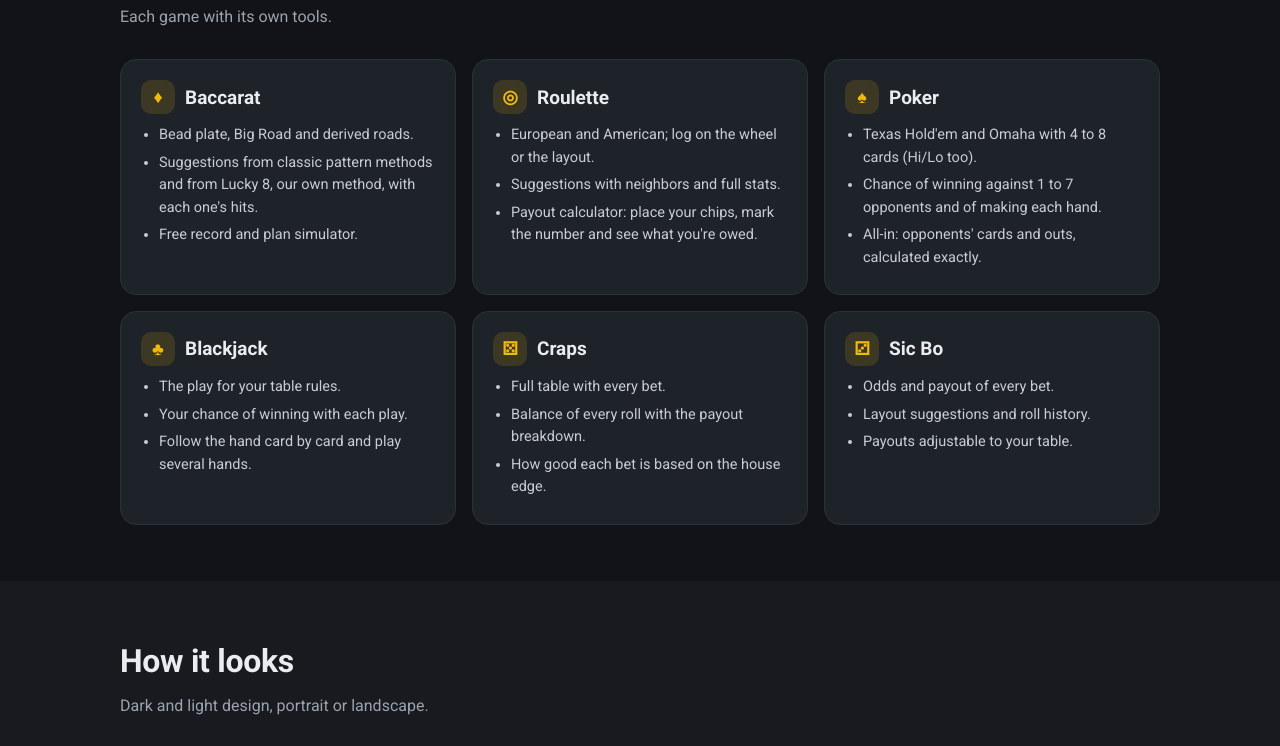
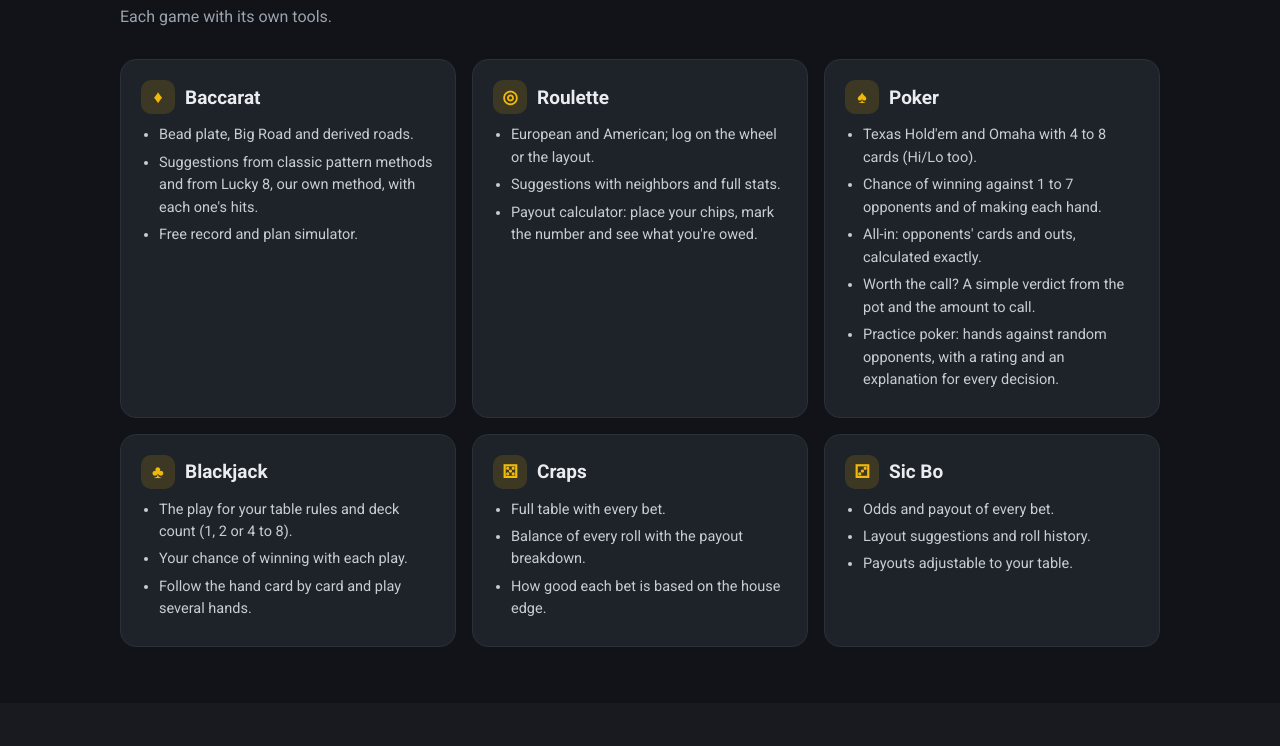
Before and after one commit to reeds08/lucky8, a plain HTML site: page index.html in a window 1280 px wide. Shown: the part 682-1428 px from the top of the page. Drawn offline with Linux system fonts and the light colour scheme.

Commit message:
Add files via upload

```diff
--- a/index.html
+++ b/index.html
@@ -168,8 +168,8 @@ es: {
  foot:'Herramienta educativa · Sin dinero real · Solo +18', priv:'Política de privacidad', terms:'Términos de uso',
  games:[['♦','Baccarat',['Marcador, Big Road y caminos derivados.','Sugerencias con los métodos clásicos de patrones y con Lucky 8, nuestro método propio, con los aciertos de cada uno.','Registro libre y simulador de plan.']],
   ['◎','Ruleta',['Europea y americana; anota en la rueda o en el paño.','Sugerencias con vecinos y estadísticas completas.','Calculadora de pagos: pon tus fichas, marca el número y mira cuánto te deben pagar.']],
-  ['♠','Póker',['Texas Hold\'em y Omaha de 4 a 8 cartas (también Hi/Lo).','Probabilidad de ganar contra 1 a 7 rivales y de ligar cada mano.','All-in: cartas de los rivales y outs con cálculo exacto.']],
-  ['♣','Blackjack',['La jugada según las reglas de tu mesa.','Tu probabilidad de ganar con cada jugada.','Sigue la mano carta por carta y varias manos a la vez.']],
+  ['♠','Póker',['Texas Hold\'em y Omaha de 4 a 8 cartas (también Hi/Lo).','Probabilidad de ganar contra 1 a 7 rivales y de ligar cada mano.','All-in: cartas de los rivales y outs con cálculo exacto.','¿Vale la pena pagar? Un veredicto simple con el bote y lo que te toca pagar.','Practica tu póker: manos contra rivales al azar, con nota y explicación en cada decisión.']],
+  ['♣','Blackjack',['La jugada según las reglas de tu mesa y el número de mazos (1, 2 o 4 a 8).','Tu probabilidad de ganar con cada jugada.','Sigue la mano carta por carta y varias manos a la vez.']],
   ['⚄','Craps',['Mesa completa con todas las apuestas.','Balance de cada tiro con el desglose de pagos.','Qué tan buena es cada apuesta según la ventaja de la casa.']],
   ['⚂','Sic Bo',['Probabilidad y pago de cada apuesta.','Sugerencias del paño e historial de tiros.','Pagos ajustables a tu mesa.']]],
  faqs:[['¿Lucky 8 garantiza que voy a ganar?','No. Es una herramienta educativa y de estadística. Ningún método cambia la ventaja de la casa.'],
@@ -201,8 +201,8 @@ en: {
  foot:'Educational tool · No real money · 18+ only', priv:'Privacy policy', terms:'Terms of use',
  games:[['♦','Baccarat',['Bead plate, Big Road and derived roads.','Suggestions from classic pattern methods and from Lucky 8, our own method, with each one\'s hits.','Free record and plan simulator.']],
   ['◎','Roulette',['European and American; log on the wheel or the layout.','Suggestions with neighbors and full stats.','Payout calculator: place your chips, mark the number and see what you\'re owed.']],
-  ['♠','Poker',['Texas Hold\'em and Omaha with 4 to 8 cards (Hi/Lo too).','Chance of winning against 1 to 7 opponents and of making each hand.','All-in: opponents\' cards and outs, calculated exactly.']],
-  ['♣','Blackjack',['The play for your table rules.','Your chance of winning with each play.','Follow the hand card by card and play several hands.']],
+  ['♠','Poker',['Texas Hold\'em and Omaha with 4 to 8 cards (Hi/Lo too).','Chance of winning against 1 to 7 opponents and of making each hand.','All-in: opponents\' cards and outs, calculated exactly.','Worth the call? A simple verdict from the pot and the amount to call.','Practice poker: hands against random opponents, with a rating and an explanation for every decision.']],
+  ['♣','Blackjack',['The play for your table rules and deck count (1, 2 or 4 to 8).','Your chance of winning with each play.','Follow the hand card by card and play several hands.']],
   ['⚄','Craps',['Full table with every bet.','Balance of every roll with the payout breakdown.','How good each bet is based on the house edge.']],
   ['⚂','Sic Bo',['Odds and payout of every bet.','Layout suggestions and roll history.','Payouts adjustable to your table.']]],
  faqs:[['Does Lucky 8 guarantee I\'ll win?','No. It is an educational and statistics tool. No method changes the house edge.'],
```
